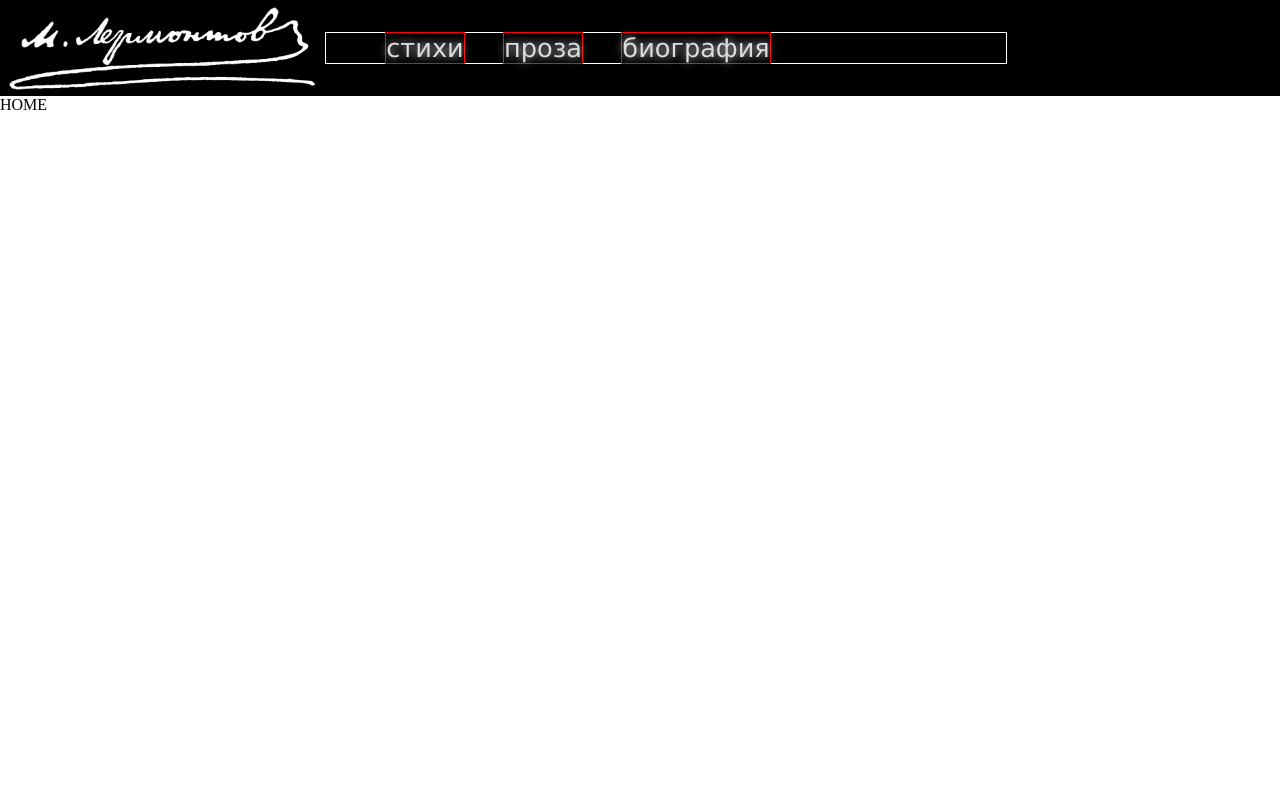
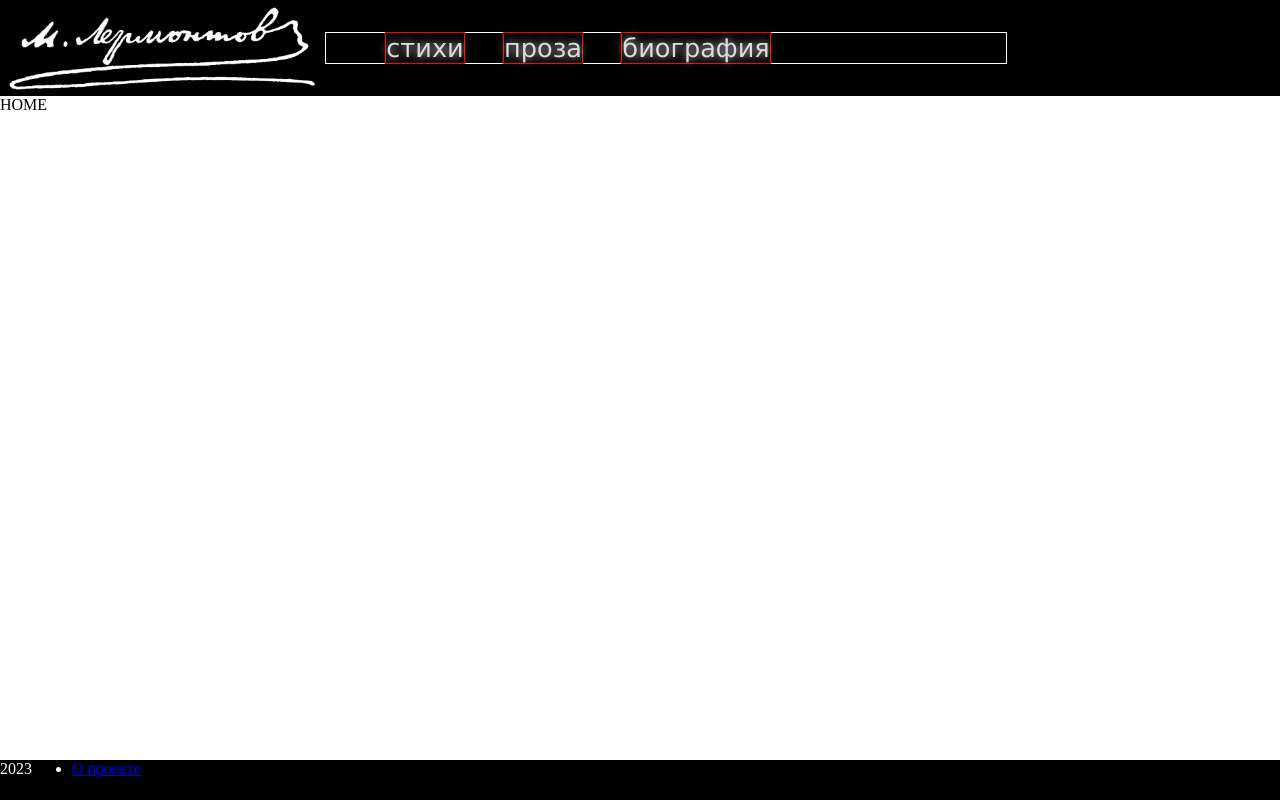
Before and after one commit to hiddeneon/lermontov, a React (Create React App) app: page / in a window 1280 px wide. Built offline with nearby package versions, Linux system fonts and the light colour scheme.

Commit message:
Pin footer and add footer to App.js

```diff
--- a/src/App.css
+++ b/src/App.css
@@ -1,5 +1,10 @@
 * {
   margin: 0;
+}
+
+body {
+  min-height: 100vh;
+  position: relative;
 }
 
 .header {
@@ -7,6 +12,7 @@
   background-color: black;
   display: flex;
   height: 12vh;
+  position: sticky;
 }
 
 .header ul {
@@ -49,3 +55,13 @@
 .verse-container p {
   margin: .8rem 0;
 }
+
+.footer {
+  display: flex;
+  color: white;
+  background-color: black;
+  position: absolute;
+  bottom: 0;
+  width: 100%;
+  height: 2.5rem;
+}
--- a/src/App.js
+++ b/src/App.js
@@ -4,6 +4,7 @@ import Stikhi from './pages/stikhi';
 import Proza from './pages/proza';
 import NoPage from "./pages/NoPage";
 import Layout from "./components/Layout";
+import Footer from "./components/Footer";
 import Bio from "./pages/Bio";
 import Home from "./pages/Home";
 import Stikh from "./pages/stikh-interface";
@@ -21,6 +22,8 @@ export default function App() {
         <Route path="bio" element={<Bio />} />
         <Route path="*" element={<NoPage />} />
       </Routes>
+
+      <Footer />
     </>
   );
 };
```
